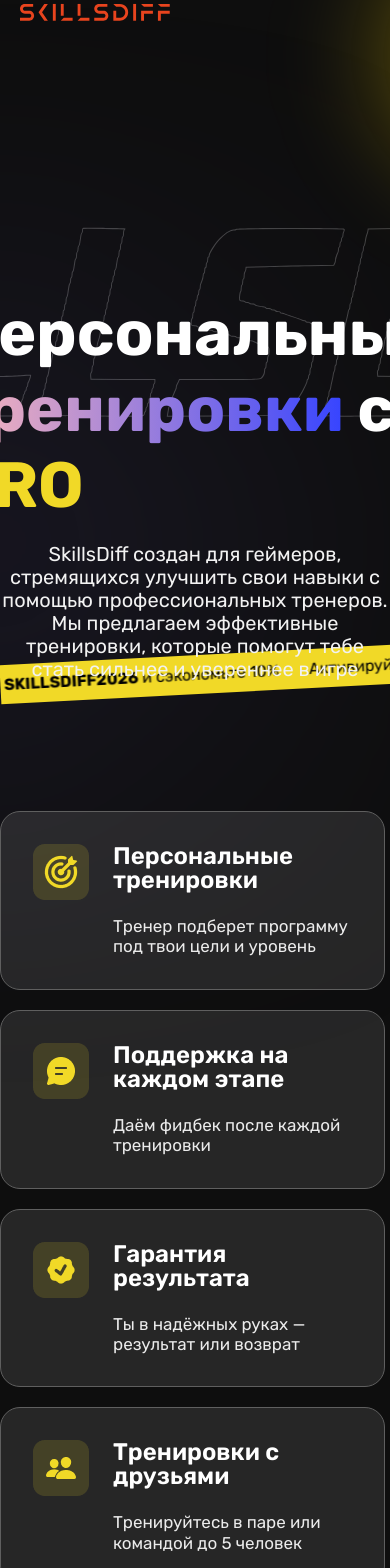
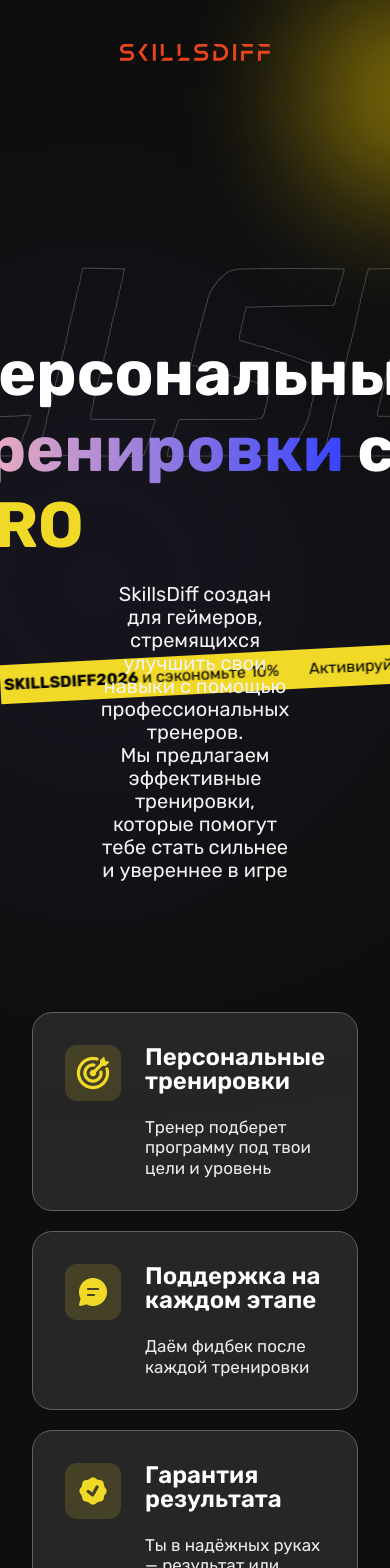
Before and after one commit to mar1kxs/skillsdiff-site, a React (Vite) app: page / in a window 390 px wide. Shown: the top 1568 px of the page. Built offline with nearby package versions, Linux system fonts and the light colour scheme.

Commit message:
upd adapt

```diff
--- a/src/App.css
+++ b/src/App.css
@@ -12,6 +12,11 @@
   --text-color3: #ebebeb;
 
   --game-panel-bg-color: #404040;
+
+  /* только переменные, ничего не ломаем */
+  --container: 1600px;
+  --gutter: 24px;
+  --gutter-lg: 40px;
 }
 
 * {
@@ -24,6 +29,7 @@
 body {
   background-color: var(--background-color);
   overflow-x: hidden;
+  width: 100vw;
   position: relative;
 }
 
@@ -32,6 +38,7 @@
 textarea {
   border: none;
   outline: none;
+  font: inherit;
 }
 
 li {
@@ -43,8 +50,24 @@
   color: inherit;
 }
 
+/* ОСТАВЛЯЕМ КАК БЫЛО (чтобы ничего не сломалось) */
 .app-container {
   max-width: 1600px;
   margin: 0 auto;
   padding-top: 40px;
 }
+
+/* ✅ НОВЫЙ: безопасный враппер с боковыми отступами */
+.container-pad {
+  max-width: var(--container);
+  margin: 0 auto;
+  padding-left: var(--gutter);
+  padding-right: var(--gutter);
+}
+
+@media (min-width: 1440px) {
+  .container-pad {
+    padding-left: var(--gutter-lg);
+    padding-right: var(--gutter-lg);
+  }
+}
--- a/src/styles/games.css
+++ b/src/styles/games.css
@@ -8,6 +8,8 @@
   justify-content: space-between;
   width: 100%;
   flex-wrap: wrap;
+  gap: 20px;
+  align-items: center;
   li {
     cursor: pointer;
     width: 385px;
--- a/src/styles/media.css
+++ b/src/styles/media.css
@@ -305,3 +305,18 @@
     display: none;
   }
 }
+
+@media (max-width: 1600px) {
+  .games-list {
+    justify-content: center;
+  }
+  .main-features {
+    justify-content: center;
+  }
+  .steps-list {
+    justify-content: center;
+  }
+  .app-container {
+    padding: 40px 100px 0;
+  }
+}
```
